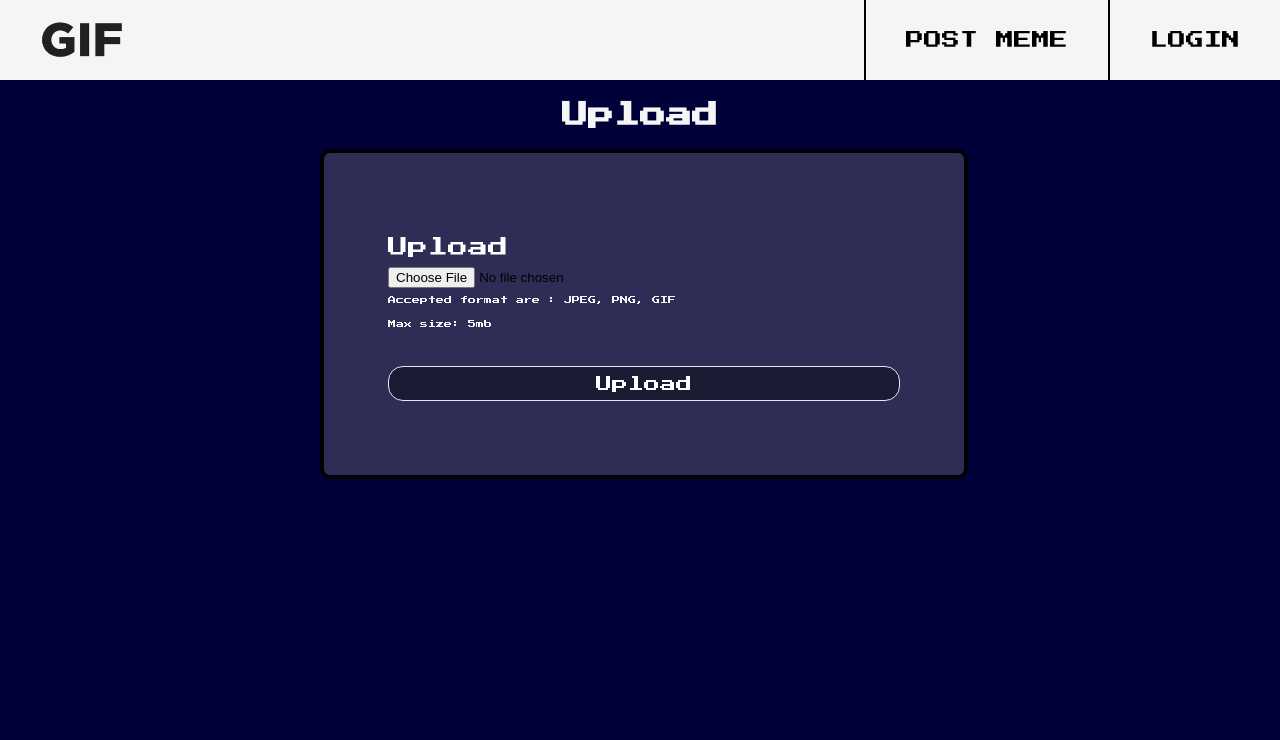
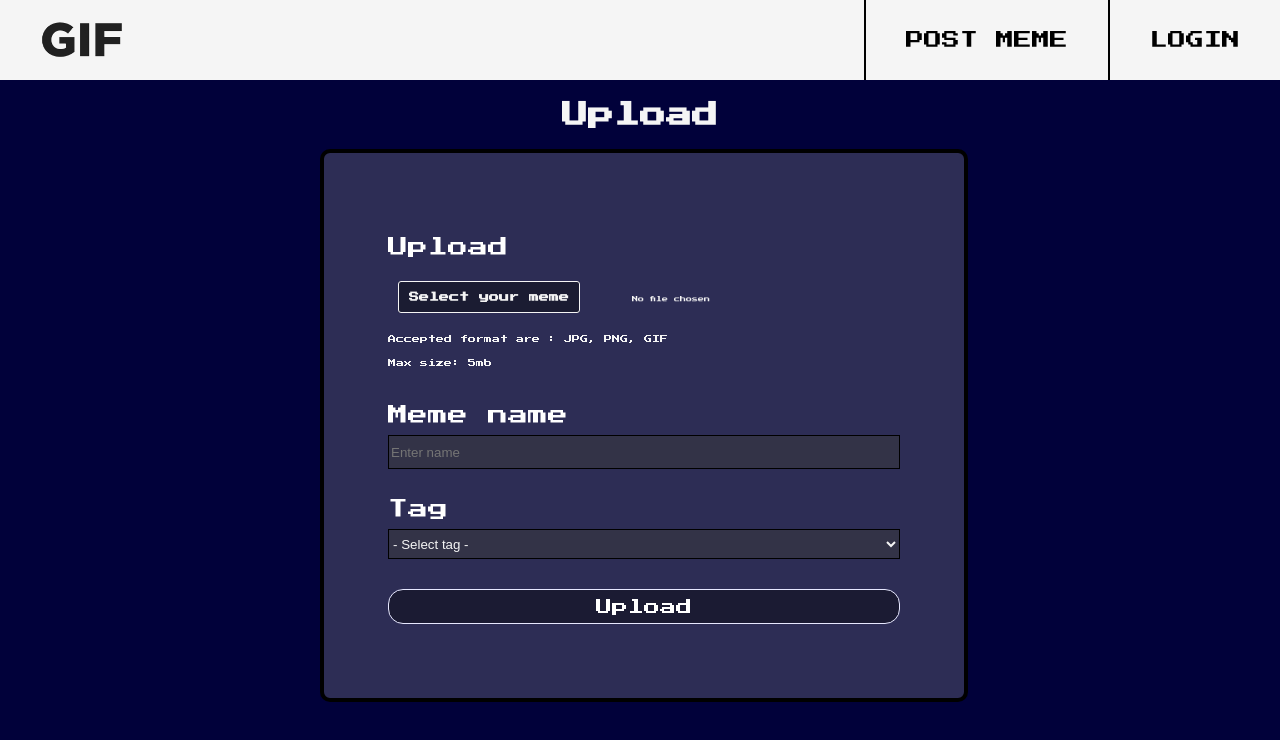
Before and after one commit to bjanik/meme_lib_MERN, a React (Create React App) app in the folder front/: page /upload in a window 1280 px wide. Shown: the top 740 px of the page. Built offline with nearby package versions, Linux system fonts and the light colour scheme.

Commit message:
update forms

```diff
--- a/front/package.json
+++ b/front/package.json
@@ -3,9 +3,6 @@
   "version": "0.1.0",
   "private": true,
   "dependencies": {
-    "@fortawesome/fontawesome-svg-core": "^1.2.35",
-    "@fortawesome/free-solid-svg-icons": "^5.15.3",
-    "@fortawesome/react-fontawesome": "^0.1.14",
     "@testing-library/jest-dom": "^5.11.4",
     "@testing-library/react": "^11.1.0",
     "@testing-library/user-event": "^12.1.10",
--- a/front/src/component/login_register/login.css
+++ b/front/src/component/login_register/login.css
@@ -1,4 +1,4 @@
-#login_container{
+#form_container{
     width: 50%;
     margin: auto;
 
@@ -43,6 +43,7 @@
     height: 30px;
     background: rgba(59, 59, 59, 0.5);
     border: 1px solid black;
+    outline: none;
     color: whitesmoke;
 }
 
--- a/front/src/component/login_register/login.tsx
+++ b/front/src/component/login_register/login.tsx
@@ -12,18 +12,18 @@ function Login() {
 
   return(
     <div className="global_container">
-      <div id='login_container'>
+      <div id='form_container'>
 
             <h2 className="title">Login</h2>
 
         <form id="login_form" action="POST">
           <div className="form_group">
             <label htmlFor="nickname">Nickname</label>
-            <input className="form_input" type="text" name="nickname" placeholder="Enter your nickname" id=""/>
+            <input className="form_input" pattern='[a-zA-Z0-9]{4,20}' type="text" name="nickname" placeholder="Enter your nickname" required />
           </div>
           <div className="form_group">
           <label htmlFor="password">Password</label>
-            <input className="form_input" type="password" placeholder="Enter your password" name="password" id=""/>
+            <input className="form_input" pattern="[a-zA-Z0-9]{10,32}" type="password" placeholder="Enter your password" name="password" required />
           </div>
           <div className="form_group">
             <input className="form_input" type="submit" value="Login"/>
--- a/front/src/component/login_register/register.tsx
+++ b/front/src/component/login_register/register.tsx
@@ -11,26 +11,26 @@ function Register() {
 
   return(
     <div className="global_container">
-    <div id='login_container'>
+    <div id='form_container'>
 
           <h2 className="title">Register</h2>
 
       <form id="login_form" action="POST">
         <div className="form_group">
           <label htmlFor="email">Email</label>
-          <input className="form_input" type="email" name="email" placeholder="Enter your email" id=""/>
+          <input className="form_input" type="email" name="email" placeholder="Enter your email" required/>
         </div>
         <div className="form_group">
           <label htmlFor="nickname">Nickname</label>
-          <input className="form_input" type="text" name="nickname" placeholder="Enter your nickname" id=""/>
+          <input className="form_input" pattern='[a-zA-Z0-9]{4,20}' type="text" name="nickname" placeholder="Enter your nickname" required />
         </div>
         <div className="form_group">
         <label htmlFor="password">Password</label>
-          <input className="form_input" type="password" placeholder="Enter your password" name="password" id=""/>
+          <input className="form_input" pattern='[a-zA-Z0-9]{10,32}' type="password" placeholder="Enter your password" name="password" required/>
         </div>
         <div className="form_group">
         <label htmlFor="confirm_password">Confirm password</label>
-          <input className="form_input" type="password" placeholder="Re-enter your password" name="confirm_password" id=""/>
+          <input className="form_input" pattern='[a-zA-Z0-9]{10,32}' type="password" placeholder="Re-enter your password" name="confirm_password" required/>
         </div>
         <div className="form_group">
           <input className="form_input" type="submit" value="+1"/>
--- a/front/src/component/upload/upload.css
+++ b/front/src/component/upload/upload.css
@@ -2,3 +2,53 @@
     font-size: 8px;
     color: whitesmoke;
 }
+
+
+
+.custom-file-input{
+  outline:none;
+  padding: 15px 10px;
+  color:whitesmoke;
+  font-family: 'Press Start 2P', cursive;
+  font-size: 6px;
+  cursor: pointer;
+}
+
+.custom-file-input::-webkit-file-upload-button {
+    visibility: hidden;
+}
+
+.custom-file-input::before {
+    content: 'Select your meme';
+
+    /* display: inline-block; */
+    background:#1b1c32;
+    border: 1px solid whitesmoke;
+    border-radius: 3px;
+    padding: 10px 10px;
+    font-size: 10px;
+    outline: none;
+    white-space: nowrap;
+    cursor: pointer;
+    color: whitesmoke;
+    width: 150px;
+    text-align: center;
+    line-height: 30px;
+    height: 30px;
+    /*text-shadow: 1px 1px #fff;
+    */font-weight: 700;
+    transition: .582s;
+    -webkit-transition: .582s;
+    -moz-transition: .582s;
+    -ms-transition: .582s;
+    -o-transition: .582s;
+}
+
+.custom-file-input:hover::before {
+    border-color: whitesmoke;
+    box-shadow: 0px 0px 8px 4px rgba(225, 225, 255, 0.4);
+}
+
+.custom-file-input:active::before {
+    background: -webkit-linear-gradient(top, #e3e3e3, #f9f9f9);
+}
--- a/front/src/component/upload/upload.tsx
+++ b/front/src/component/upload/upload.tsx
@@ -12,16 +12,33 @@ function Upload() {
   return(
 
     <div className="global_container">
-    <div id='login_container'>
+    <div id='form_container'>
 
           <h2 className="title">Upload</h2>
 
       <form id="login_form" action="POST">
         <div className="form_group">
           <label htmlFor="upload">Upload</label>
-          <input type="file" name="upload" id=""/>
-          <p className="upload_requirement">Accepted format are : JPEG, PNG, GIF</p>
+          <input type="file" title = "No file choose" name="upload" id="upload_input" className="custom-file-input"/>
+          <p className="upload_requirement">Accepted format are : JPG, PNG, GIF</p>
           <p className="upload_requirement">Max size: 5mb</p>
+        </div>
+        <div className="form_group">
+          <label htmlFor="meme_name">Meme name</label>
+          <input className="form_input" pattern='[a-zA-Z0-9]{4,20}' placeholder="Enter name" type="text" name="meme_name" required />
+        </div>
+        <div className="form_group">
+          <label htmlFor="meme_tag">Tag</label>
+          <select className="form_input" name="meme_tag" required>
+          <option disabled selected value="">- Select tag -</option>
+            <option value="Fun">Fun</option>
+            <option value="Sport">Sport</option>
+            <option value="">Animals</option>
+            <option value="">Gaming</option>
+            <option value="">Food/Drink</option>
+            <option value="">Anime</option>
+          </select>
+
         </div>
 
         <div className="form_group">
```
